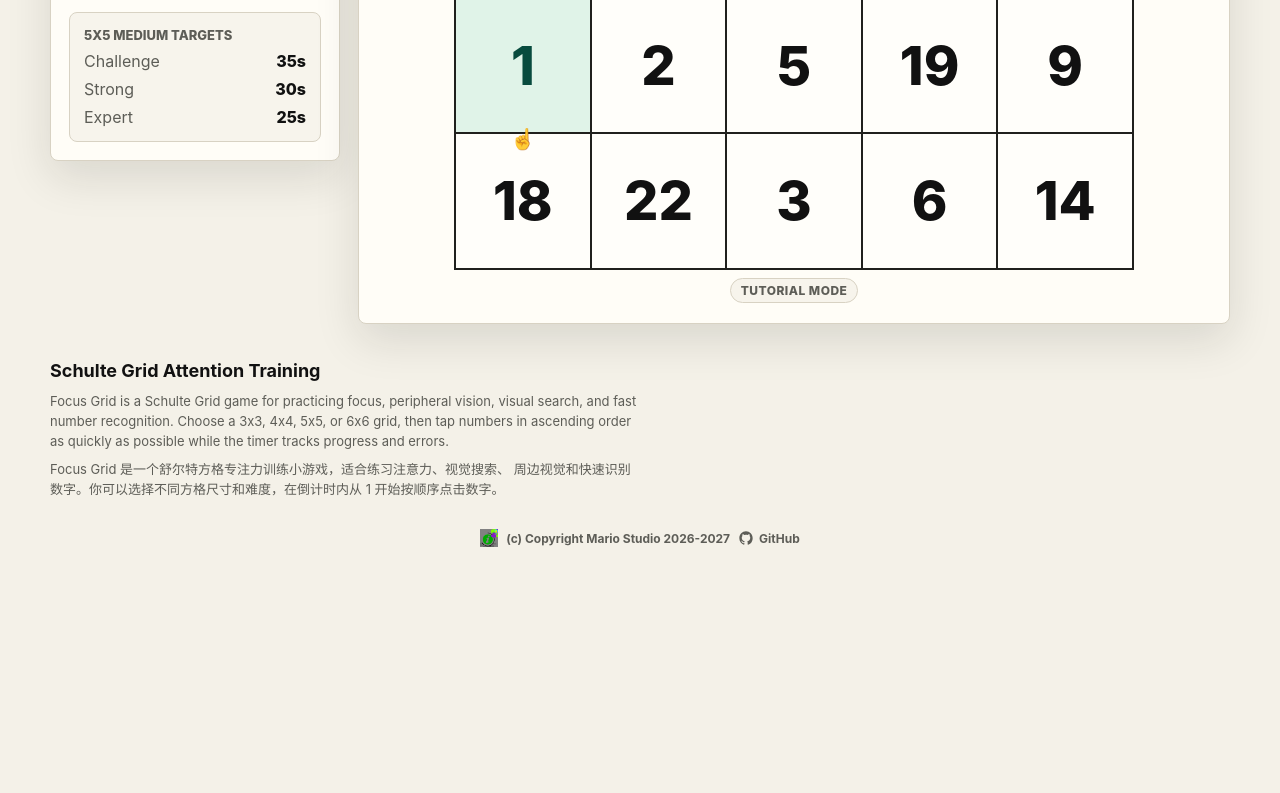
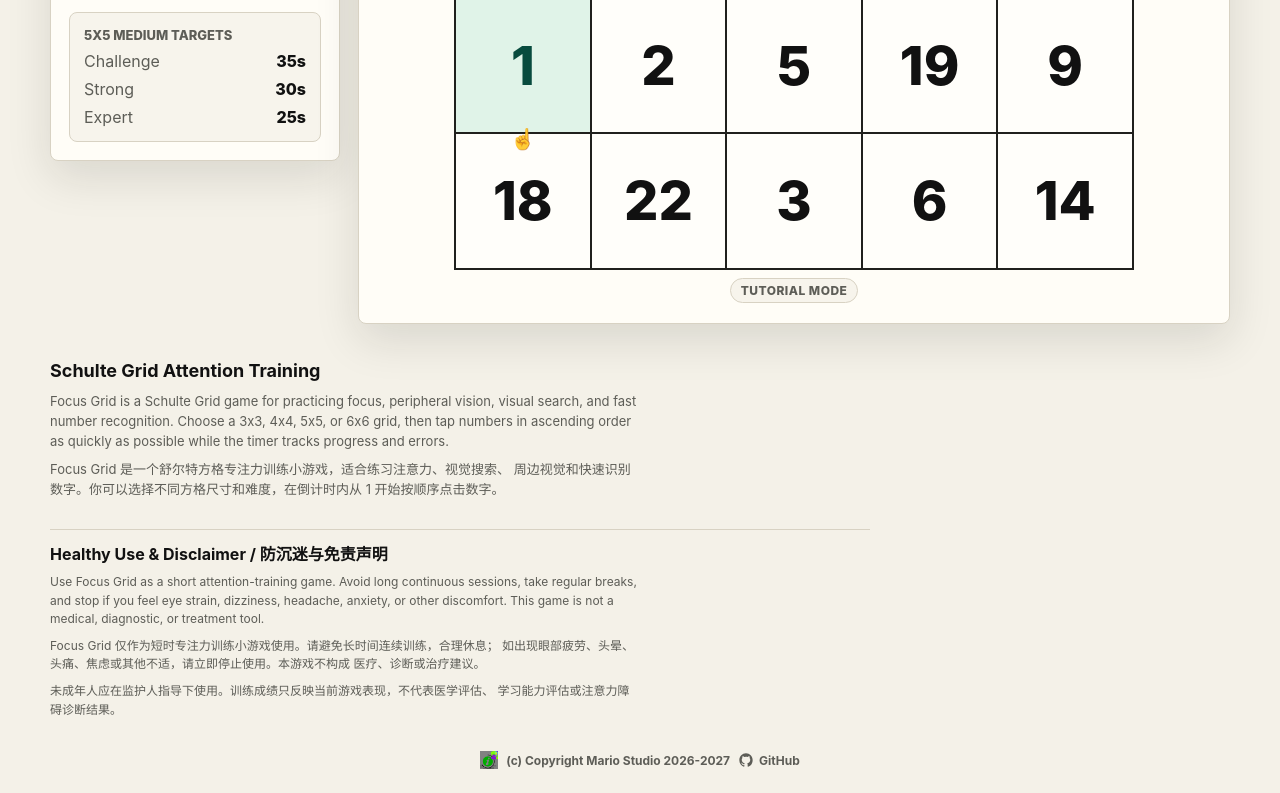
Before and after one commit to KingMario/focus-grid, a plain HTML site: page index.html in a window 1280 px wide. Shown: the part 590-1383 px from the top of the page. Before the commit the page ends 1161 px from the top, so only its background shows below. Drawn offline with Linux system fonts and the light colour scheme.

Commit message:
Add healthy use disclaimer

```diff
--- a/index.html
+++ b/index.html
@@ -393,6 +393,28 @@
       </div>
     </section>
 
+    <section class="notice-section" aria-labelledby="noticeTitle">
+      <div class="notice-section-inner">
+        <h2 id="noticeTitle">Healthy Use & Disclaimer / 防沉迷与免责声明</h2>
+        <p>
+          Use Focus Grid as a short attention-training game. Avoid long
+          continuous sessions, take regular breaks, and stop if you feel eye
+          strain, dizziness, headache, anxiety, or other discomfort. This game
+          is not a medical, diagnostic, or treatment tool.
+        </p>
+        <p lang="zh-CN">
+          Focus Grid
+          仅作为短时专注力训练小游戏使用。请避免长时间连续训练，合理休息；
+          如出现眼部疲劳、头晕、头痛、焦虑或其他不适，请立即停止使用。本游戏不构成
+          医疗、诊断或治疗建议。
+        </p>
+        <p lang="zh-CN">
+          未成年人应在监护人指导下使用。训练成绩只反映当前游戏表现，不代表医学评估、
+          学习能力评估或注意力障碍诊断结果。
+        </p>
+      </div>
+    </section>
+
     <footer
       class="site-footer"
       aria-label="Copyright"
--- a/styles.css
+++ b/styles.css
@@ -122,6 +122,34 @@ button:disabled {
   max-width: 72ch;
   margin: 0 0 8px;
   font-size: 13px;
+  line-height: 1.55;
+}
+
+.notice-section {
+  width: min(1180px, calc(100vw - 32px));
+  margin: 0 auto;
+  padding: 0 0 24px;
+  color: var(--muted);
+}
+
+.notice-section-inner {
+  max-width: 820px;
+  border-top: 1px solid var(--border-soft);
+  padding-top: 14px;
+}
+
+.notice-section h2 {
+  margin: 0 0 8px;
+  color: var(--ink);
+  font-size: 16px;
+  line-height: 1.3;
+  letter-spacing: 0;
+}
+
+.notice-section p {
+  max-width: 78ch;
+  margin: 0 0 8px;
+  font-size: 12px;
   line-height: 1.55;
 }
 
```
Also changed, not shown: 1 other file.
